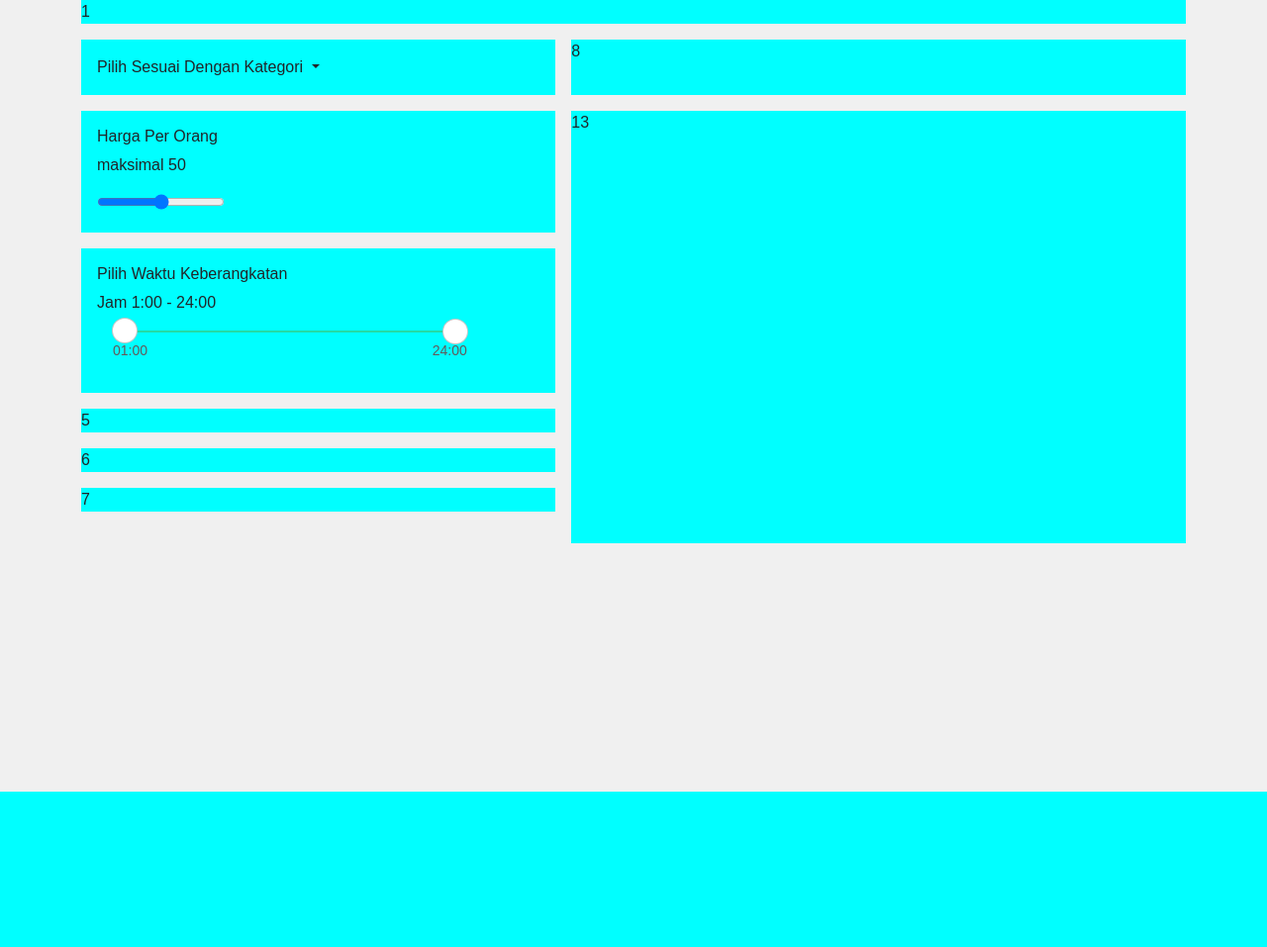
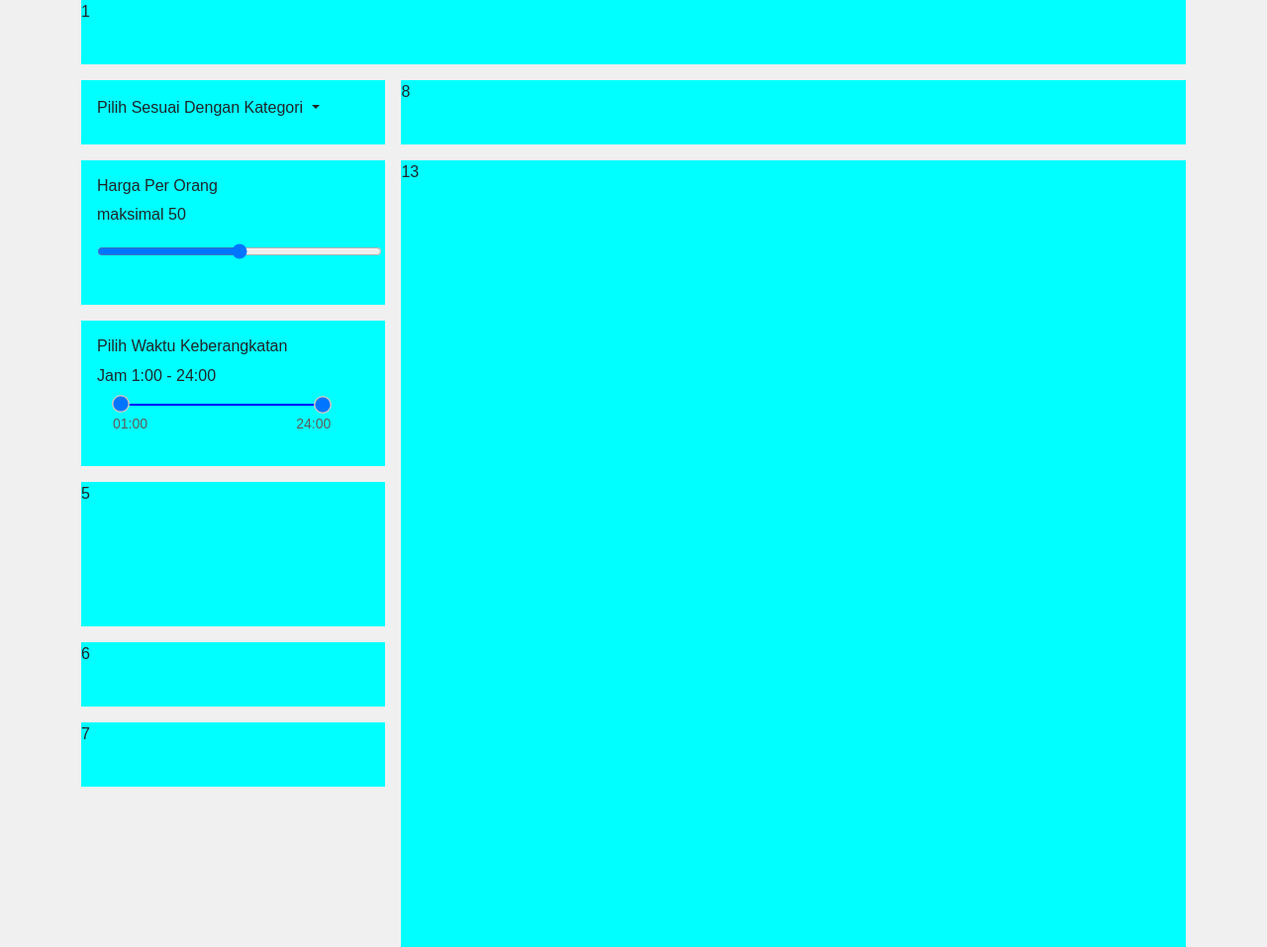
Before and after one commit to GunawanKafi/project, a PHP site: page /pemesanan/pesanan.html in a window 1280 px wide. Shown: the whole page at 99% size. Before the commit the page ends 800 px from the top, so only its background shows below. Run offline with PHP 8.4, Linux system fonts and the light colour scheme.

Commit message:
perubahan pages pemesanan

```diff
--- a/pemesanan/script.js
+++ b/pemesanan/script.js
@@ -6,7 +6,7 @@ const valueFrom = document.getElementById("fromSlider");
 const valueTo = document.getElementById("toSlider");
 function controlFromSlider(fromSlider, toSlider) {
   const [from, to] = getParsed(fromSlider, toSlider);
-  fillSlider(fromSlider, toSlider, "#C6C6C6", "#25daa5", toSlider);
+  fillSlider(fromSlider, toSlider, "#C6C6C6", "#0000ff", toSlider);
   if (from > to) {
     fromSlider.value = to;
   } else {
@@ -15,7 +15,7 @@ function controlFromSlider(fromSlider, toSlider) {
 
 function controlToSlider(fromSlider, toSlider) {
   const [from, to] = getParsed(fromSlider, toSlider);
-  fillSlider(fromSlider, toSlider, "#C6C6C6", "#25daa5", toSlider);
+  fillSlider(fromSlider, toSlider, "#C6C6C6", "#0000ff", toSlider);
   setToggleAccessible(toSlider);
   if (from <= to) {
     toSlider.value = to;
@@ -61,7 +61,7 @@ function setToggleAccessible(currentTarget) {
 
 const fromSlider = document.querySelector("#fromSlider");
 const toSlider = document.querySelector("#toSlider");
-fillSlider(fromSlider, toSlider, "#C6C6C6", "#25daa5", toSlider);
+fillSlider(fromSlider, toSlider, "#C6C6C6", "#0000ff", toSlider);
 setToggleAccessible(toSlider);
 
 fromSlider.oninput = () => controlFromSlider(fromSlider, toSlider);
--- a/pemesanan/style.css
+++ b/pemesanan/style.css
@@ -14,8 +14,8 @@ body {
 
 .container {
   display: grid;
-  /* grid-template-columns: repeat(7, 1fr);
-  grid-template-rows: repeat(12, 1fr); */
+  grid-template-columns: repeat(7, 1fr);
+  grid-template-rows: repeat(12, 1fr);
   gap: 16px;
 }
 
@@ -95,6 +95,9 @@ body {
   text-align: justify;
   margin: 1rem;
 }
+.range-container #rangeInput{
+  width: 18rem;
+}
 
 .range_container {
   display: flex;
@@ -117,7 +120,6 @@ body {
 }
 
 .range_container input[type="range"]::-webkit-slider-thumb {
-  -webkit-appearance: none;
   pointer-events: all;
   width: 24px;
   height: 24px;
```
